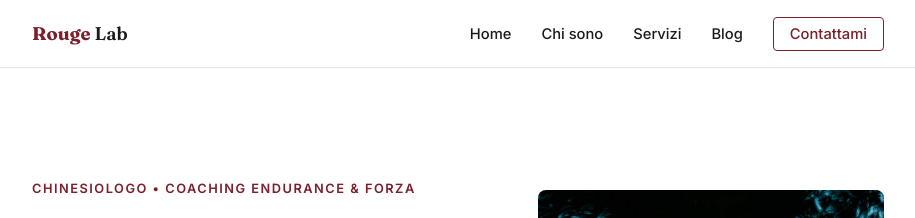
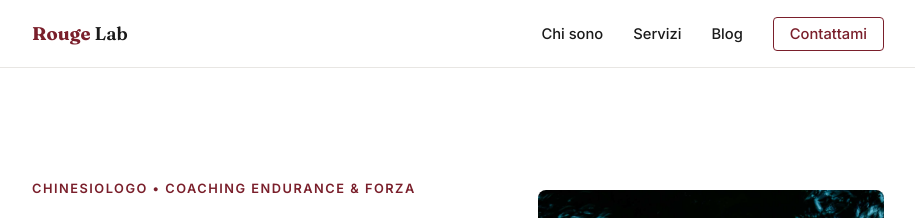
Before and after one commit to lorenzorossoo/Portfolio, a Jekyll site: the page built from index.html, in a window 1280 px wide. Shown: the top 218 px of the page, without its empty margins (182-1097 px from the left). Built offline with Jekyll 4.4.1, drawn with Linux system fonts in a browser that asks for light colours.

Commit message:
ulteriori modifiche per reset errori

```diff
--- a/_layouts/default.html
+++ b/_layouts/default.html
@@ -14,10 +14,10 @@
 <header class="navbar">
   <div class="nav-inner">
     <a href="{{ '/' | relative_url }}" class="logo"><span class="accent">Rouge</span> Lab</a>
+
     <nav>
       <ul class="nav-links">
-        <ul class="nav-links">
-  <li>
+        <li class="mobile-only">
           <a href="{{ '/' | relative_url }}">Home</a>
         </li>
 
@@ -37,8 +37,8 @@
           <a href="{{ '/#contatti' | relative_url }}" class="btn-nav">Contattami</a>
         </li>
       </ul>
-      </ul>
     </nav>
+
     <button class="menu-toggle" aria-label="Apri menu" aria-expanded="false">
       <span></span>
       <span></span>
--- a/style.css
+++ b/style.css
@@ -777,3 +777,13 @@
     overflow: hidden;
   }
 }
+
+.mobile-only {
+  display: none;
+}
+
+@media (max-width: 800px) {
+  .mobile-only {
+    display: list-item;
+  }
+}
```
Lines whose indentation alone changed are shown as unchanged.
